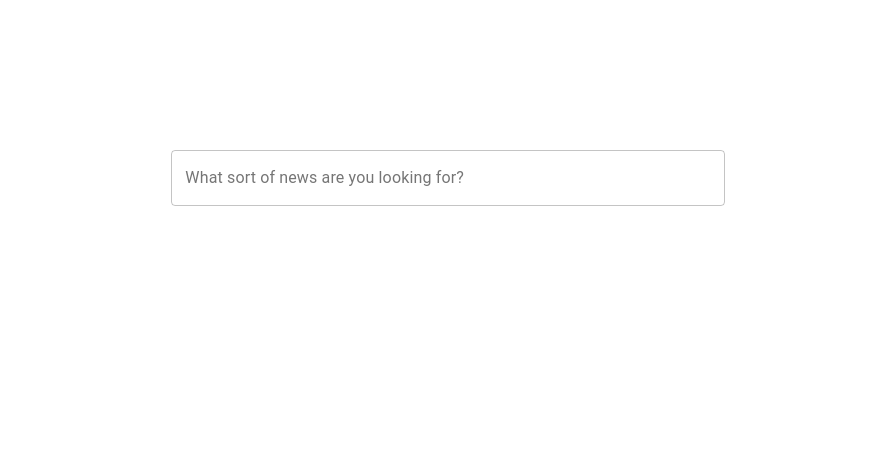
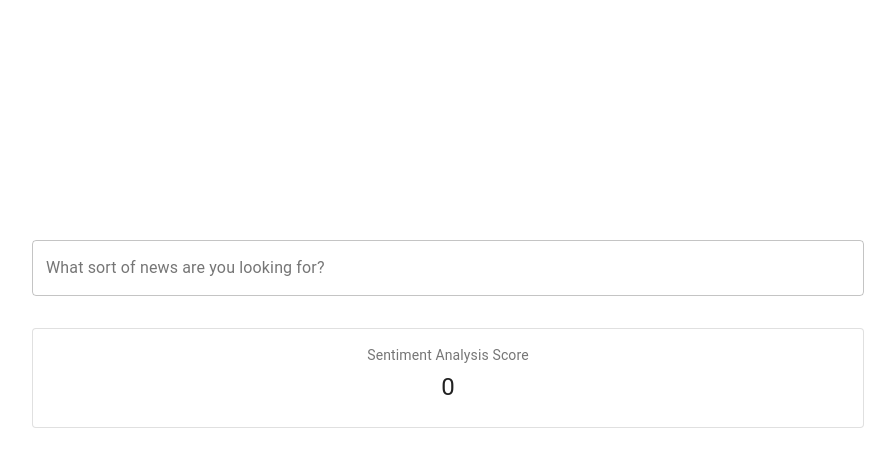
Before and after one commit to itsvarung/twitter-analyser, a React (Create React App) app in the folder twitter-analyser/: page / in a window 1280 px wide. Shown: the top 466 px of the page, without its empty margins (192-1087 px from the left). Built offline with nearby package versions, Linux system fonts and the light colour scheme.

Commit message:
made aesthetic changes

```diff
--- a/twitter-analyser/package.json
+++ b/twitter-analyser/package.json
@@ -38,5 +38,8 @@
       "last 1 firefox version",
       "last 1 safari version"
     ]
+  },
+  "devDependencies": {
+    "jest": "^25.1.0"
   }
 }
--- a/twitter-analyser/src/App.tsx
+++ b/twitter-analyser/src/App.tsx
@@ -1,7 +1,8 @@
-import React from "react";
+import React, { useState, useEffect } from "react";
 import "./App.css";
 import SearchBar from "./SearchBar";
 import NewsArticles from "./NewsArticles";
+import SentimentAnalysisResults from "./SentimentAnalysisResults";
 
 export interface Data {
   status: string;
@@ -34,6 +35,14 @@
     articles: []
   });
 
+  // performs sentiment calculation when data is returned from API
+  useEffect(() => {
+    if (data.articles.length != 0) {
+      const sentimentValue = calculateSentiment(data.articles);
+      setSentiment(sentimentValue);
+    }
+  });
+
   // Generates API Request with the users search Term
   async function generateRequest(searchTerm: string): Promise<Request> {
     var url =
@@ -60,13 +69,14 @@
     }
   }
 
-  async function calculateSentiment(articles: Article[]): Promise<number> {
-    var sentimentTotal = 0;
+  // calculate the sentiment value of the set of articles retured by the API
+  function calculateSentiment(articles: Article[]): number {
+    var sentimentTotal: number = 0;
     articles.forEach(article => {
       var Sentiment = require("sentiment");
       var sentiment = new Sentiment();
-      sentimentTotal += sentiment.analyze(article.description);
-      alert(sentiment);
+      sentimentTotal =
+        sentimentTotal + sentiment.analyze(article.description).score;
     });
     return sentimentTotal / articles.length;
   }
@@ -80,8 +90,6 @@
             const returnedData = await fetchNews(request);
             if (returnedData != undefined) {
               setData(returnedData);
-              const sentimentValue = await calculateSentiment(data.articles);
-              setSentiment(sentimentValue);
             } else {
               throw new Error("undefined value returned");
             }
@@ -90,6 +98,7 @@
           }
         }}
       />
+      <SentimentAnalysisResults sentimentValue={sentiment} />
       <NewsArticles articles={data.articles} />
     </div>
   );
--- a/twitter-analyser/src/NewsArticles.tsx
+++ b/twitter-analyser/src/NewsArticles.tsx
@@ -26,7 +26,7 @@
 const useStyles = makeStyles(theme => ({
   root: {
     flexGrow: 1,
-    padding: 150
+    padding: theme.spacing(2)
   }
 }));
 
@@ -35,7 +35,7 @@
 
   return (
     <div>
-      <Grid container spacing={0}>
+      <Grid container spacing={0} className={classes.root}>
         <Grid item xs={2}></Grid>
         <Grid item xs={8}>
           <Grid container spacing={3}>
--- a/twitter-analyser/src/SearchBar.tsx
+++ b/twitter-analyser/src/SearchBar.tsx
@@ -6,7 +6,8 @@
 const useStyles = makeStyles(theme => ({
   root: {
     flexGrow: 1,
-    padding: 150
+    paddingTop: "30vh",
+    padding: theme.spacing(2)
   }
 }));
 
@@ -27,11 +28,10 @@
   }
   return (
     <div>
-      <Grid container spacing={0}>
+      <Grid container spacing={0} className={classes.root}>
         <Grid item xs={2}></Grid>
         <Grid item xs={8}>
           <form
-            className={classes.root}
             autoComplete="on"
             onSubmit={event => {
               event.preventDefault();
--- /dev/null
+++ b/twitter-analyser/src/SentimentAnalysisResults.tsx
@@ -0,0 +1,55 @@
+import React from "react";
+import { makeStyles } from "@material-ui/core/styles";
+import Card from "@material-ui/core/Card";
+import CardContent from "@material-ui/core/CardContent";
+import Typography from "@material-ui/core/Typography";
+import Grid from "@material-ui/core/Grid";
+
+interface Props {
+  sentimentValue: number;
+}
+
+const useStyles = makeStyles(theme => ({
+  root: {
+    flexGrow: 1,
+    padding: theme.spacing(2)
+  },
+  title: {
+    fontSize: 14
+  }
+}));
+
+const SentimentAnalysisResults: React.FC<Props> = props => {
+  const classes = useStyles();
+
+  return (
+    <div>
+      <Grid container spacing={0} className={classes.root}>
+        <Grid item xs={2}></Grid>
+        <Grid item xs={8}>
+          <Grid container spacing={0}>
+            <Grid item xs={12}>
+              <Card variant="outlined">
+                <CardContent>
+                  <Typography
+                    className={classes.title}
+                    color="textSecondary"
+                    gutterBottom
+                  >
+                    Sentiment Analysis Score
+                  </Typography>
+                  <Typography variant="h5" component="h2">
+                    {props.sentimentValue}
+                  </Typography>
+                </CardContent>
+              </Card>
+            </Grid>
+            <Grid item xs={4}></Grid>
+            <Grid item xs={4}></Grid>
+          </Grid>
+        </Grid>
+      </Grid>
+    </div>
+  );
+};
+export default SentimentAnalysisResults;
```
Also changed, not shown: 2 other files (tests, documents, lock files or other folders).
